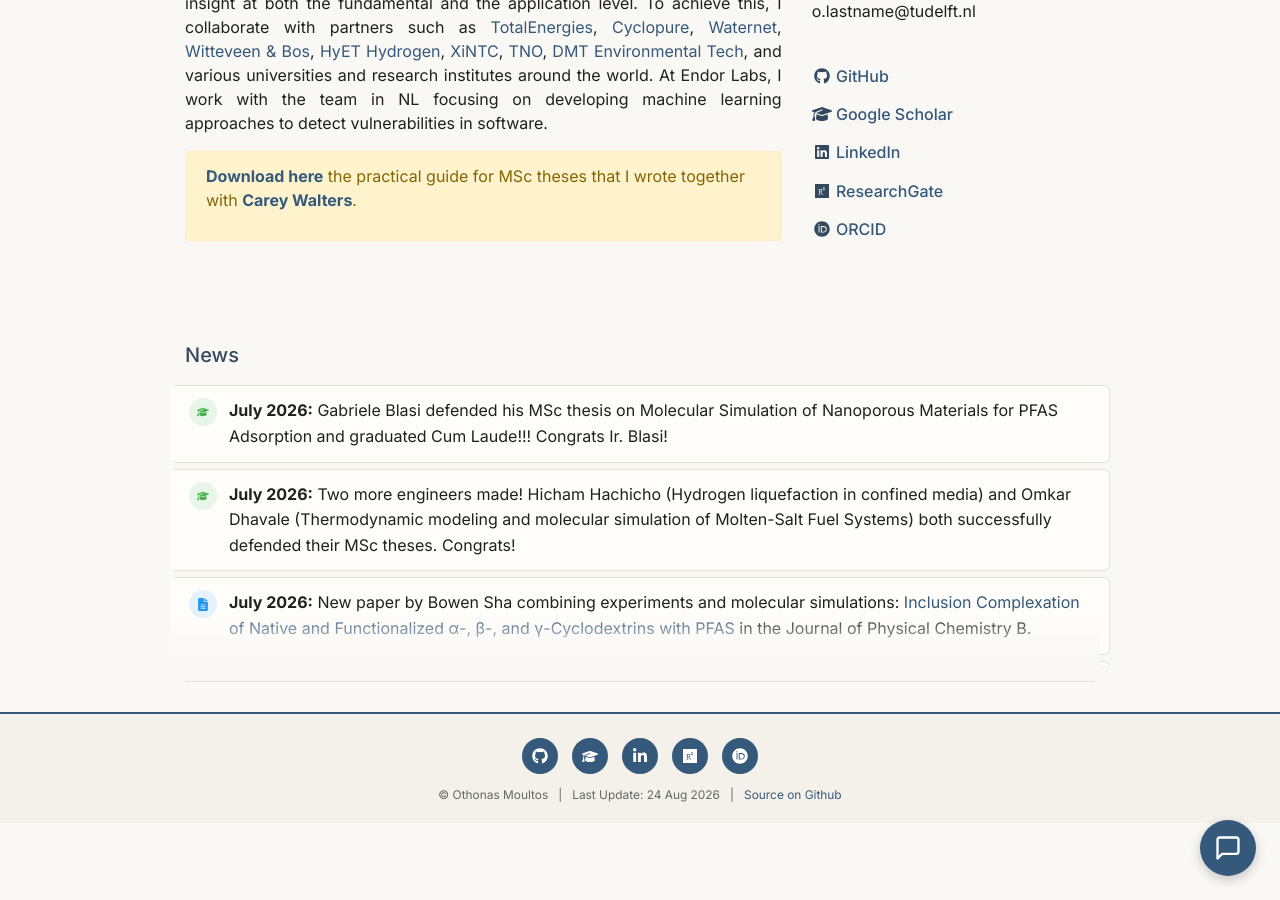
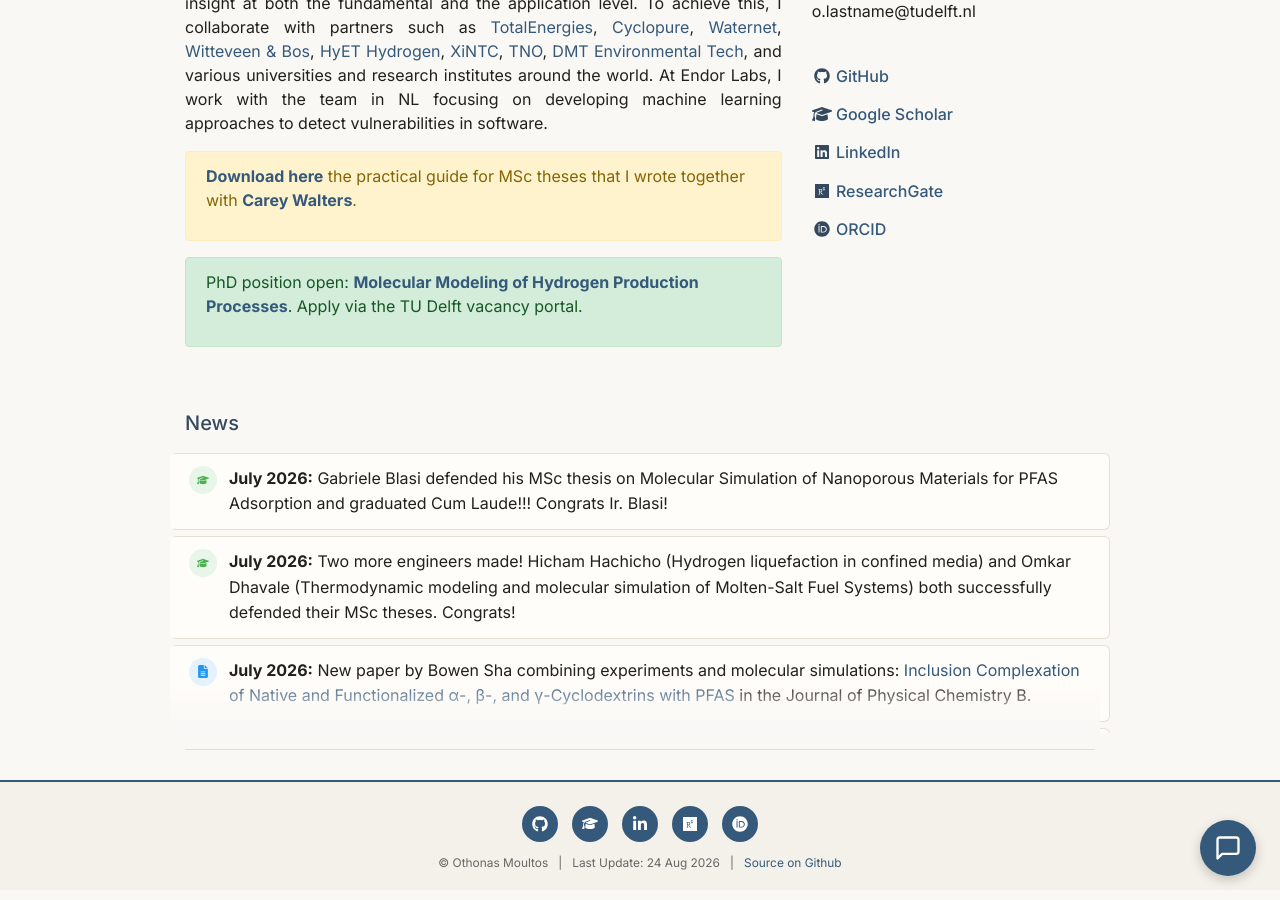
Before and after one commit to omoultosEthTuDelft/web, a Jekyll site: the page built from index.md, in a window 1280 px wide and 900 px high, scrolled down 866 px. Built offline with Jekyll 4.4.1, drawn with Linux system fonts in a browser that asks for light colours.

Commit message:
Announce open PhD position on hydrogen production modeling
Co-Authored-By: Claude Fable 5 <noreply@anthropic.com>

```diff
--- a/index.md
+++ b/index.md
@@ -32,6 +32,10 @@ My research and teaching activities focus on the application of molecular thermo
 
 <div class="alert alert-warning" role="alert" markdown="1">
   <a href="assets/misc/MScGuide.pdf"><strong>Download here</strong></a> the practical guide for MSc theses that I wrote together with <a href="https://www.linkedin.com/in/carey-walters-44252714b/?originalSubdomain=nl"><strong>Carey Walters</strong></a>.
+</div>
+
+<div class="alert alert-success" role="alert" markdown="1">
+  PhD position open: <a href="https://careers.tudelft.nl/job/Delft-PhD-Position-Molecular-Modeling-of-Hydrogen-Production-Processes-2628-CD/1363992057/"><strong>Molecular Modeling of Hydrogen Production Processes</strong></a>. Apply via the TU Delft vacancy portal.
 </div>
 
 
```
